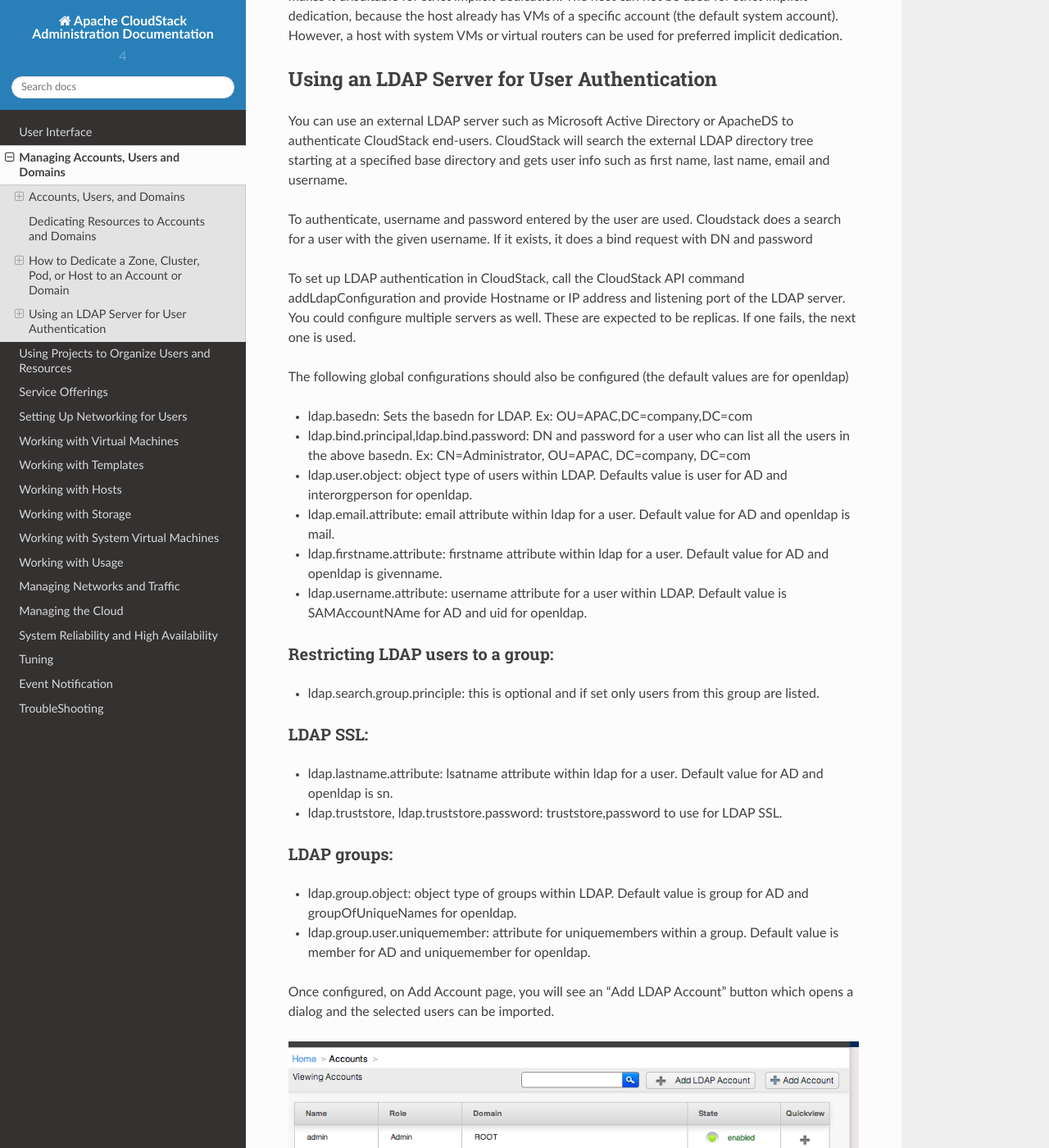
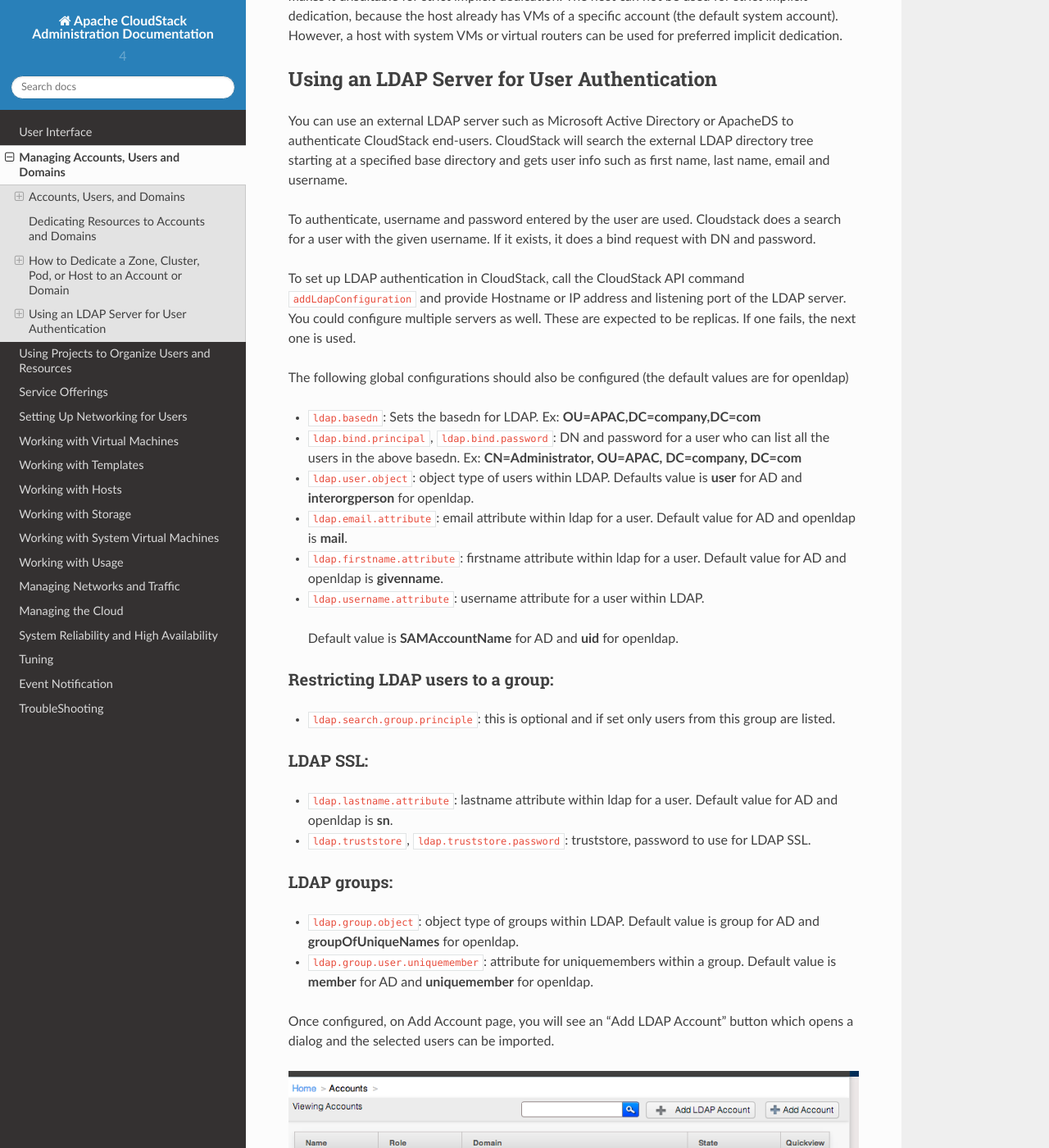
Before and after one commit to apache/cloudstack-docs-admin, a Sphinx documentation site: the page built from source/accounts.rst, in a window 1280 px wide and 1400 px high, scrolled down 2898 px. Shown: the whole window at 82% size. Built offline with Sphinx 7.4.7 and the Read the Docs theme 2.0.0, drawn with Linux system fonts in a browser that asks for light colours; some of the changed text lies outside the part shown.

Commit message:
accounts.rst: remove trailing spaces, add highlight

```diff
--- a/source/accounts.rst
+++ b/source/accounts.rst
@@ -186,53 +186,80 @@
 --------------------------------------------
 
 You can use an external LDAP server such as Microsoft Active Directory
-or ApacheDS to authenticate CloudStack end-users.
-CloudStack will search the external LDAP directory tree
-starting at a specified base directory and gets user info such as first name, last name, email and username.
+or ApacheDS to authenticate CloudStack end-users. CloudStack will search
+the external LDAP directory tree starting at a specified base directory
+and gets user info such as first name, last name, email and username.
 
 To authenticate, username and password entered by the user are used.
-Cloudstack does a search for a user with the given username. If it exists, it does a bind request with DN and password
+Cloudstack does a search for a user with the given username. If it
+exists, it does a bind request with DN and password.
 
 To set up LDAP authentication in CloudStack, call the CloudStack API
-command addLdapConfiguration and provide Hostname or IP address and listening port of the LDAP server.
-You could configure multiple servers as well. These are expected to be replicas. If one fails, the next one is used.
+command ``addLdapConfiguration`` and provide Hostname or IP address
+and listening port of the LDAP server. You could configure multiple
+servers as well. These are expected to be replicas. If one fails,
+the next one is used.
+
+The following global configurations should also be configured (the
+default values are for openldap)
+
+-  ``ldap.basedn``:	Sets the basedn for LDAP. Ex: **OU=APAC,DC=company,DC=com**
+
+-  ``ldap.bind.principal``, ``ldap.bind.password``: DN and password for a user
+   who can list all the users in the above basedn. Ex:
+   **CN=Administrator, OU=APAC, DC=company, DC=com**
+
+-  ``ldap.user.object``: object type of users within LDAP. Defaults value is
+   **user** for AD and **interorgperson** for openldap.
+
+-  ``ldap.email.attribute``: email attribute within ldap for a user. Default
+   value for AD and openldap is **mail**.
+
+-  ``ldap.firstname.attribute``: firstname attribute within ldap for a user.
+   Default value for AD and openldap is **givenname**.
+
+-  ``ldap.username.attribute``: username attribute for a user within LDAP.
+  Default value is **SAMAccountName** for AD and **uid** for openldap.
 
 
-The following global configurations should also be configured (the default values are for openldap)
+Restricting LDAP users to a group:
+~~~~~~~~~~~~~~~~~~~~~~~~~~~~~~~~~~
+
+-  ``ldap.search.group.principle``: this is optional and if set only users from
+   this group are listed.
 
 
-- ldap.basedn:	Sets the basedn for LDAP. Ex: OU=APAC,DC=company,DC=com
-- ldap.bind.principal,ldap.bind.password: DN and password for a user who can list all the users in the above basedn. Ex: CN=Administrator, OU=APAC, DC=company, DC=com
-- ldap.user.object: object type of users within LDAP. Defaults value is user for AD and interorgperson for openldap.
-- ldap.email.attribute: email attribute within ldap for a user. Default value for AD and openldap is mail.
-- ldap.firstname.attribute: firstname attribute within ldap for a user. Default value for AD and openldap is givenname.
-- ldap.username.attribute: username attribute for a user within LDAP. Default value is SAMAccountNAme	for AD and uid for openldap.
+LDAP SSL:
+~~~~~~~~~
 
-Restricting LDAP users to a group:
-~~~~~~~~~~~~~
-- ldap.search.group.principle: this is optional and if set only users from this group are listed.
+-  ``ldap.lastname.attribute``: lastname attribute within ldap for a user.
+   Default value for AD and openldap is **sn**.
 
-LDAP SSL:
-~~~~~~~~~~~~~
-- ldap.lastname.attribute: lsatname attribute within ldap for a user. Default value for AD and openldap is sn.
-- ldap.truststore, ldap.truststore.password:	truststore,password to use for LDAP SSL.
+-  ``ldap.truststore``, ``ldap.truststore.password``:	truststore, password
+   to use for LDAP SSL.
+
 
 LDAP groups:
-~~~~~~~~~~~~~
-- ldap.group.object: object type of groups within LDAP. Default value is group for AD and groupOfUniqueNames for openldap.
-- ldap.group.user.uniquemember: attribute for uniquemembers within a group. Default value is member for AD and uniquemember for openldap.
+~~~~~~~~~~~~
 
+-  ``ldap.group.object``: object type of groups within LDAP. Default value is
+   group for AD and **groupOfUniqueNames** for openldap.
 
-Once configured, on Add Account page, you will see an "Add LDAP Account" button which opens a dialog and the selected users can be imported.
+-  ``ldap.group.user.uniquemember``: attribute for uniquemembers within a group.
+   Default value is **member** for AD and **uniquemember** for openldap.
+
+Once configured, on Add Account page, you will see an "Add LDAP Account" button
+which opens a dialog and the selected users can be imported.
 
 .. figure:: _static/images/CloudStack-ldap-screen1.png
    :align:   center
 
 
+You could also use api commands: ``listLdapUsers``, ``ldapCreateAccount`` and
+``importLdapUsers``.
 
-You could also use api commands: listLdapUsers, ldapCreateAccount and importLdapUsers.
-
-Once LDAP is enabled, the users will not be allowed to changed password directly in cloudstack.
+Once LDAP is enabled, the users will not be allowed to changed password
+directly in cloudstack.
 
 
 
```
